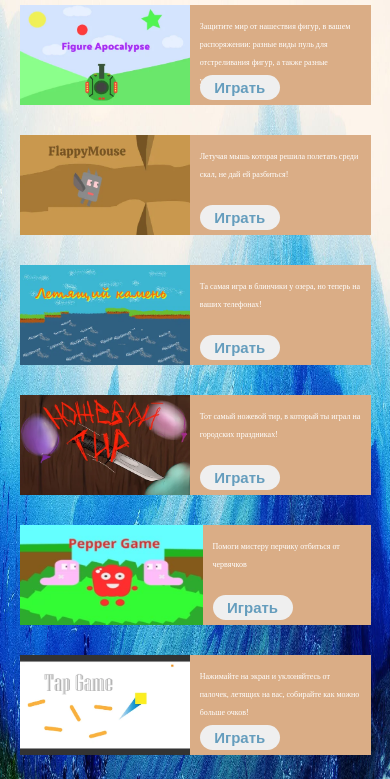
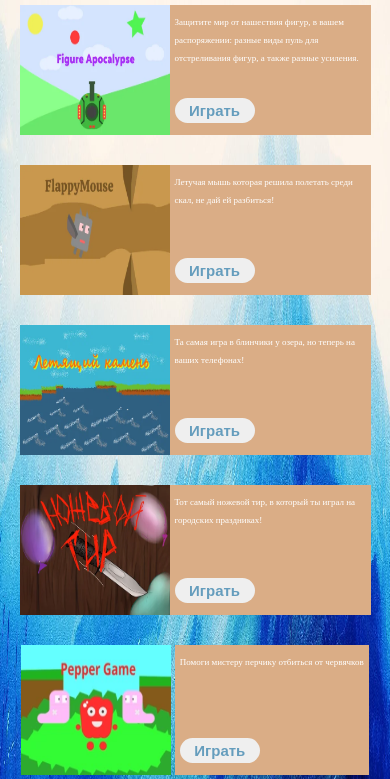
Before and after one commit to VladVolkov711/MarkizGames, a plain HTML site: page Casual.html in a window 390 px wide. Shown: the part 65-844 px from the top of the page. Drawn offline with Linux system fonts and the light colour scheme.

Commit message:
fix adaptation

```diff
--- a/css/Categories.css
+++ b/css/Categories.css
@@ -46,19 +46,24 @@
 }
 
 .item-description {
-  margin: 20px;
-  height: 100px;
+  padding: 20px;
+  height: 120px;
 }
 
 .item-description-span {
   font-size: 16px;
-  margin-top: 20px;
   color: white;
 }
 
 .item-link {
   width: 100%;
-  height: 100%;
+  height: 80px;
+  display: flex;
+  align-items: center;
+}
+
+.item-link-a {
+  padding-left: 20px;
 }
 
 .item-link-in-game {
@@ -66,7 +71,7 @@
   height: 50px;
   border-style: none;
   border-radius: 40px;
-  margin-left: 20px;
+  //margin-left: 20px;
   cursor: pointer;
 }
 
@@ -138,21 +143,27 @@
   }
 
   .item-description {
-    margin: 15px;
-    height: 80px;
+    height: 100px;
+    padding: 10px;
   }
 
   .item-description-span {
     font-size: 13px;
-    margin-top: 15px;
+    padding: 0px;
+  }
+
+  .item-link {
+    height: 80px;
+  }
+
+  .item-link-a {
+    padding-left: 10px;
   }
 
   .item-link-in-game {
     border-radius: 40px;
     width: 100px;
     height: 40px;
-    margin-left: 20px;
-    margin-top: 20px;
     }
   }
 
@@ -170,25 +181,32 @@
     width: 250px;
     height: 150px;
   }
+
   .item-info {
     height: 150px;
   }
 
   .item-description {
-    margin: 10px;
+    padding: 5px;
+    height: 90px;
+  }
+
+  .item-link {
+    height: 60px;
+  }
+
+  .item-link-a {
+    padding-left: 5px;
   }
 
   .item-description-span {
     font-size: 10px;
-    margin-top: 10px;
   }
 
   .item-link-in-game {
     border-radius: 40px;
     width: 90px;
     height: 30px;
-    margin-left: 10px;
-    margin-top: 10px;
     }
   }
 
@@ -203,16 +221,11 @@
     }
 
     .item-img {
-      width: 190px;
-    }
-
-    .item-description {
-      margin: 5px;
+      width: 160px;
     }
 
     .item-description-span {
-      font-size: 8px;
-      margin-top: 10px;
+      font-size: 10px;
     }
 
 }
@@ -224,7 +237,7 @@
     }
 
     .item-img {
-      width: 150px;
+      width: 120px;
       height: 120px;
     }
 
@@ -232,21 +245,10 @@
       height: 120px;
     }
 
-    .item-description {
-      margin: 5px;
-    }
-
-    .item-description-span {
-      font-size: 8px;
-      margin-top: 10px;
-    }
-
     .item-link-in-game {
       border-radius: 15px;
       width: 75px;
       height: 25px;
-      margin-left: 5px;
-      margin-top: 5px;
       }
     }
 
@@ -266,22 +268,25 @@
         }
 
         .item-info {
-          height: 90px;
+          height: 130px;
         }
 
         .item-description {
-          margin-left: 10px;
-          height: 40px;
+          height: 100px;
+        }
+
+        .item-img {
+          height: 130px;
+        }
+
+        .item-link {
+          height: 30px;
         }
 
         .item-description-span {
-          font-size: 7px;
-          margin-top: 0px;
-        }
-
-        .item-link-in-game {
-          margin-left: 50px;
-          margin-top: 10px;
+          font-size: 9px;
+          padding: 0.5em 0;
+          //line-height: 1px;
         }
 
         .item-link-span {
@@ -290,7 +295,11 @@
 
     }
 
-    @media (max-width: 510px) {
+    @media (max-width: 528px) {
+
+      .games {
+          height: 1000px;
+      }
 
       .item-games {
         display: flex;
@@ -308,29 +317,25 @@
 
       .item-img {
         width: 200px;
+        height: 140px;
+      }
+
+      .item-info {
+        height: 140px;
+      }
+
+      .item-description {
         height: 100px;
       }
 
-      .item-info {
-        height: 100px;
-      }
-
-      .item-description {
-        margin: 10px;
-        height: 20px;
-      }
-
       .item-description-span {
-        font-size: 10px;
-        margin-top: 10px;
+        font-size: 15px;
       }
 
       .item-link-in-game {
         width: 80px;
         height: 25px;
         border-radius: 30px;
-        margin-left: 10px;
-        margin-top: 30px;
       }
 
       .item-link-span {
@@ -346,7 +351,20 @@
       }
 
       .item-description-span {
-        font-size: 8px;
+        font-size: 9px;
+      }
+
+      .item-img {
+        width: 150px;
+        height: 130px;
+      }
+
+      .item-info {
+        height: 130px;
+      }
+
+      .item-description {
+        height: 90px;
       }
 
     }
```
